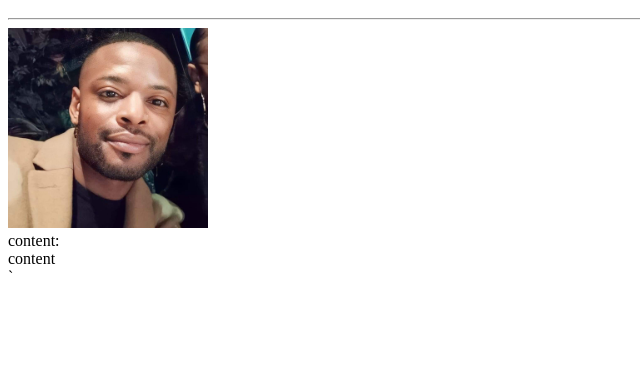
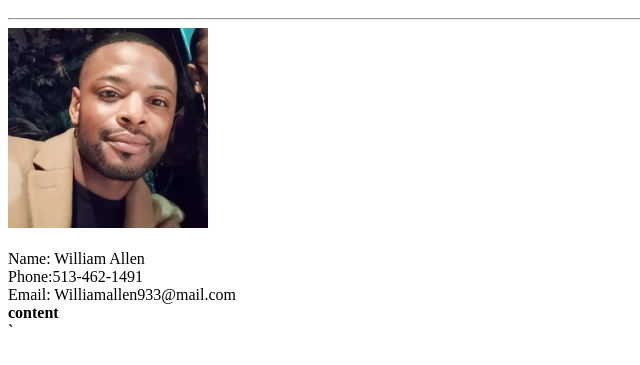
Before and after one commit to William933/HW1Repo, a plain HTML site: page index.html in a window 1280 px wide. Shown: the part 109-474 px from the top of the page, without its empty margins (0-640 px from the left). Drawn offline with Linux system fonts and the light colour scheme.

Commit message:
added info section

```diff
--- a/index.html
+++ b/index.html
@@ -15,8 +15,11 @@
                 <!-- added image -->
                 <img src="./FB_IMG_1706123695762.jpg" alt="Profile Pic" height="200px" width="200px">
             </div>
-            <div class="box2">
-                content:
+            <div class="info container">
+                <br>Name: William Allen</B>
+                <br>Phone:513-462-1491</B>
+                <br>Email: Williamallen933@mail.com<b
+
             </div>
             <div class="box3">
                 content
```
